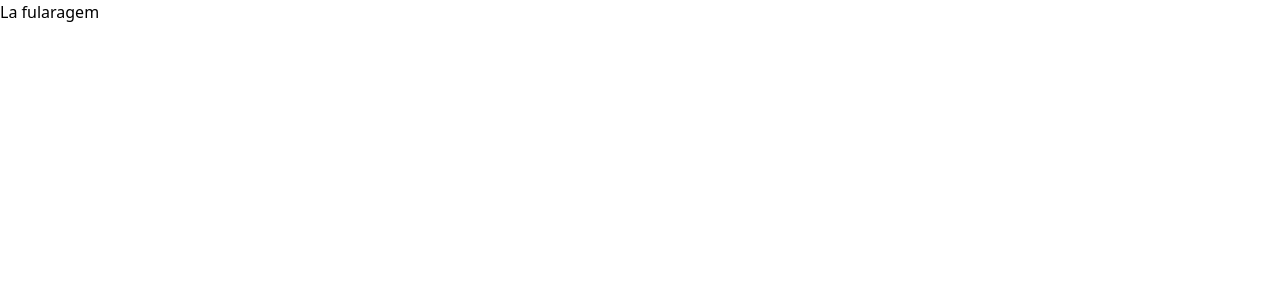
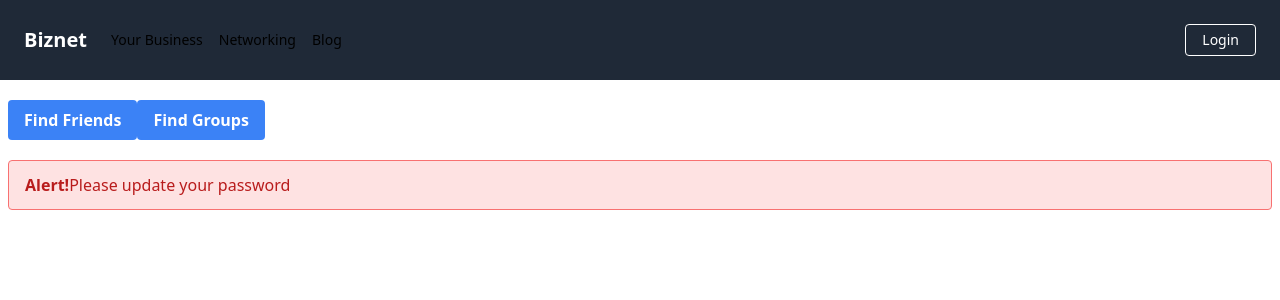
Before and after one commit to gpsnts/template-react-tailwind, a React app: page / in a window 1280 px wide. Shown: the top 300 px of the page. Built offline with nearby package versions, Linux system fonts and the light colour scheme.

Commit message:
Fixed configs

```diff
--- /dev/null
+++ b/src/components/Alert/Alert.tsx
@@ -0,0 +1,13 @@
+import React from "react";
+
+export default function Alert() {
+  return (
+    <div
+      className="bg-red-100 border border-red-400 text-red-700 px-4 py-3 rounded relative my-5"
+      role="alert"
+    >
+      <strong className="font-bold">Alert!</strong>
+      <span className="block sm:inline">Please update your password</span>
+    </div>
+  );
+}
--- /dev/null
+++ b/src/components/Button/Button.tsx
@@ -0,0 +1,19 @@
+import React from 'react'
+
+export default function Button() {
+	return (
+		<>
+			<button
+        className="bg-blue-500 hover:bg-blue-400 text-white font-bold py-2 px-4 rounded"
+      >
+        Find Friends
+      </button>
+
+      <button
+        className="bg-blue-500 hover:bg-blue-400 text-white font-bold py-2 px-4 rounded"
+      >
+        Find Groups
+      </button>
+		</>
+	)
+}
--- a/src/components/Foo/Foo.tsx
+++ /dev/null
@@ -1,7 +0,0 @@
-import React from "react";
-
-export default function Foo() {
-	return (
-		<div> La fularagem </div>
-	);
-};
--- /dev/null
+++ b/src/components/Nav/Nav.tsx
@@ -0,0 +1,42 @@
+import React from "react";
+
+export default function Nav() {
+  return (
+    <nav className="flex items-center justify-between flex-wrap bg-gray-800 p-6">
+      <div className="flex items-center flex-shrink-0 text-white mr-6">
+        <span className="font-bold text-xl">Biznet</span>
+      </div>
+
+      <div className="w-full block flex-grow sm:flex sm:items-center sm:w-auto">
+        <div className="text-sm sm:flex-grow">
+          <a
+            href="#"
+            className="block mt-4 sm:inline-block sm:mt-0 text-teal-200 hover:text-white mr-4"
+          >
+            Your Business
+          </a>
+          <a
+            href="#"
+            className="block mt-4 sm:inline-block sm:mt-0 text-teal-200 hover:text-white mr-4"
+          >
+            Networking
+          </a>
+          <a
+            href="#"
+            className="block mt-4 sm:inline-block sm:mt-0 text-teal-200 hover:text-white"
+          >
+            Blog
+          </a>
+        </div>
+        <div>
+          <a
+            href="#"
+            className="inline-block text-sm px-4 py-2 leading-none border rounded text-white border-white hover:border-transparent hover:text-blue-500 hover:bg-white mt-4 md:mt-0"
+          >
+            Login
+          </a>
+        </div>
+      </div>
+    </nav>
+  );
+}
--- a/src/index.tsx
+++ b/src/index.tsx
@@ -2,11 +2,17 @@ import "./style.css";
 import React from "react";
 import ReactDOM from "react-dom";
 
-import Foo from "./components/Foo/Foo";
+import Nav from "./components/Nav/Nav.tsx";
+import Button from "./components/Button/Button.tsx";
+import Alert from './components/Alert/Alert.tsx';
 
 ReactDOM.render(
 	<React.StrictMode>
-		<Foo />
+		<Nav />
+		<div className="container mt-5 mx-auto px-2">
+			<Button />
+			<Alert />
+		</div>
 	</React.StrictMode>,
 	document.getElementById("root")
 );
--- a/webpack.config.js
+++ b/webpack.config.js
@@ -14,9 +14,9 @@ module.exports = {
 
   entry: path.join(__dirname, "src", "index.tsx"),
 
-  // resolve: {
-  //   extensions: [".tsx", ".ts", ".js", ".jsx", ".json"],
-  // },
+  resolve: {
+    extensions: [".tsx", ".ts", ".js", ".jsx", ".json"],
+  },
 
   output: {
     publicPath: "/",
```
Also changed, not shown: tsconfig.json (+16 -17 lines), 2 other files (tests, documents, lock files or other folders).
